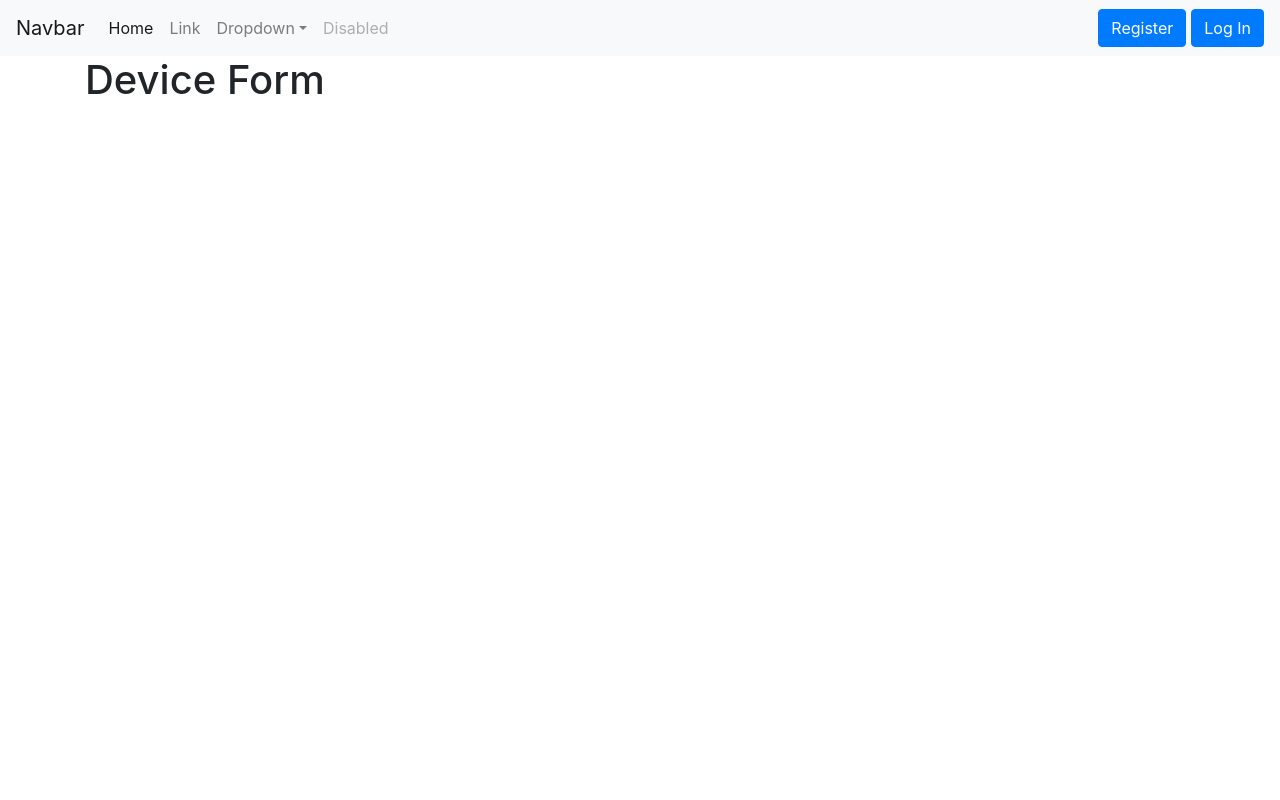
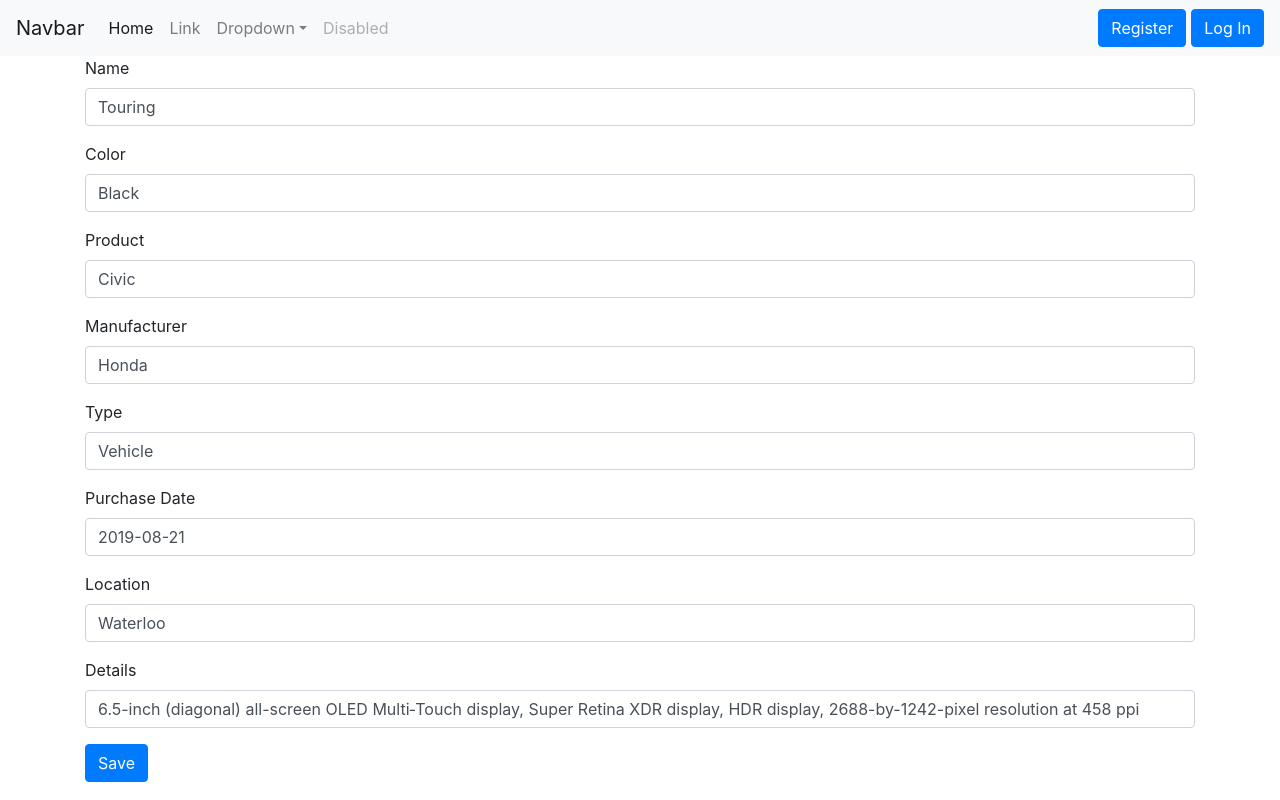
Before and after one commit to NarutoUzumaki77/BlackPanther, a React (Create React App) app: page /devices/edit/dUze4lyo9s397kidAZ3SHu in a window 1280 px wide. Built offline with nearby package versions, Linux system fonts and the light colour scheme.

Commit message:
populate edit form with device information

```diff
--- a/src/components/devices/device.jsx
+++ b/src/components/devices/device.jsx
@@ -17,7 +17,6 @@ const Device = (props) => {
       <td>
         <Link
           to={`/devices/edit/${device.id}`}
-          device={device}
           type="button"
           className="btn btn-primary"
           style={{ marginRight: "10px" }}
--- a/src/components/devices/deviceForm.jsx
+++ b/src/components/devices/deviceForm.jsx
@@ -1,11 +1,13 @@
-import React, { Component } from "react";
+import React from "react";
 import Form from "../common/form";
+import { getInventoryItem } from "../../services/fakeInventory";
 import Joi from "joi-browser";
 
 class DeviceForm extends Form {
   constructor(props) {
     super(props);
     this.state = {
+      errors: {},
       data: {
         name: "",
         color: "",
@@ -28,16 +30,54 @@ class DeviceForm extends Form {
     type: Joi.string().required().label("Type"),
     purchase_date: Joi.string().label("Purchase Date"),
     location: Joi.string().required().label("Location"),
-    detail: Joi.string().required().label("Detail"),
+    status: Joi.string().required().label("Status"),
+    details: Joi.string().required().label("Detail"),
   };
 
   componentDidMount() {
-    const { device } = this.props;
-    if (!device) return;
+    const device_id = this.props.match.params.id;
+    if (!device_id) return;
+
+    const device = getInventoryItem(device_id);
+    this.setState({
+      data: {
+        name: device.name,
+        color: device.color,
+        product: device.product,
+        manufacturer: device.manufacturer,
+        type: device.type,
+        purchase_date: device.purchase_date,
+        location: device.location.name,
+        status: device.status,
+        details: device.details,
+      }
+    })
   }
 
+  doSubmit = () => {
+    console.log("Submit clicked");
+  };
+
   render() {
-    return <h1>Device Form</h1>;
+    return (
+      <form onSubmit={this.handleSubmit}>
+        {this.renderInput("name", "Name")}
+        {this.renderInput("color", "Color")}
+        {this.renderInput("product", "Product")}
+        {this.renderInput("manufacturer", "Manufacturer")}
+        {this.renderInput("type", "Type")}
+        {this.renderInput("purchase_date", "Purchase Date")}
+        {this.renderInput("location", "Location")}
+        {this.renderInput("details", "Details")}
+        <button
+          disabled={this.validate()}
+          type="Save"
+          className="btn btn-primary"
+        >
+          Save
+        </button>
+      </form>
+    );
   }
 }
 
```
